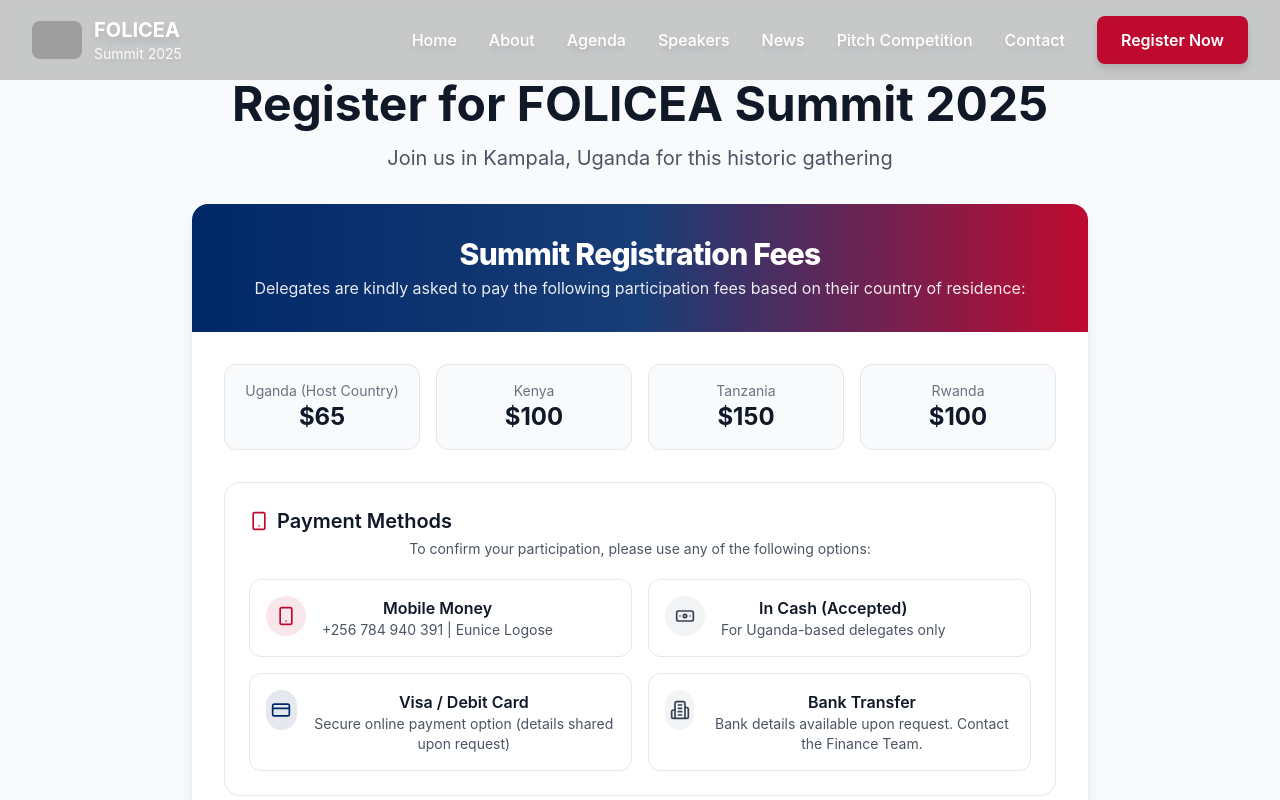
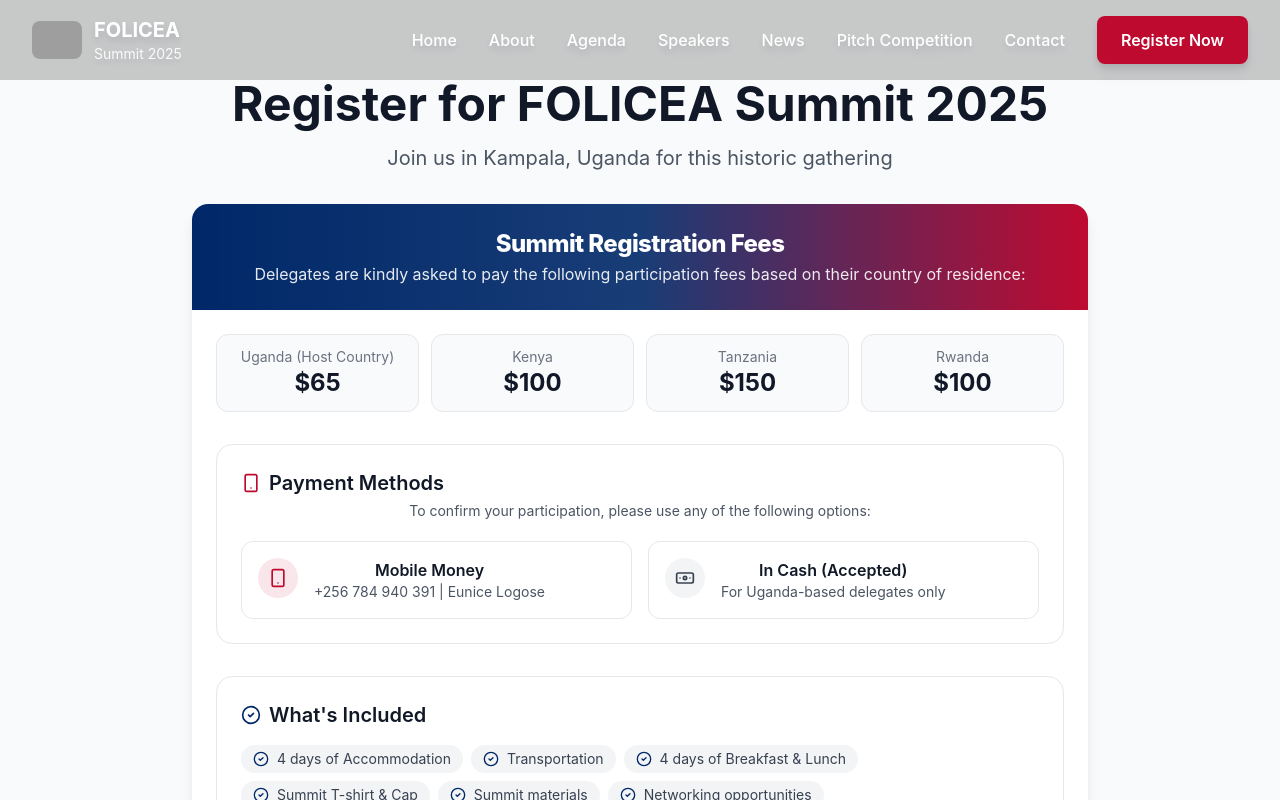
Before and after one commit to foliceasummit/folicea-summit-2025, a Next.js app: page /registration in a window 1280 px wide. Shown: the top 800 px of the page. Built offline with nearby package versions, Linux system fonts and the light colour scheme; grey boxes are pictures that could not be loaded.

Commit message:
Registration: remove Visa/Debit and Bank Transfer; add 'Access to the pitch competition'; reduce fees section height

```diff
--- a/pages/registration.tsx
+++ b/pages/registration.tsx
@@ -182,26 +182,26 @@ const RegistrationPage = () => {
             {/* Registration Fee Information */}
             <div className="rounded-2xl overflow-hidden mb-8 shadow-lg">
               {/* Header */}
-              <div className="bg-gradient-to-r from-liberian-blue via-liberian-blue/90 to-liberian-red text-white p-6 md:p-8">
-                <h2 className="text-2xl md:text-3xl font-extrabold tracking-tight">Summit Registration Fees</h2>
-                <p className="text-white/90 mt-1">Delegates are kindly asked to pay the following participation fees based on their country of residence:</p>
+              <div className="bg-gradient-to-r from-liberian-blue via-liberian-blue/90 to-liberian-red text-white p-4 md:p-6">
+                <h2 className="text-xl md:text-2xl font-extrabold tracking-tight">Summit Registration Fees</h2>
+                <p className="text-white/90 mt-0.5">Delegates are kindly asked to pay the following participation fees based on their country of residence:</p>
               </div>
               {/* Fees Grid */}
-              <div className="bg-white p-6 md:p-8">
-                <div className="grid grid-cols-1 sm:grid-cols-2 lg:grid-cols-4 gap-4">
-                  <div className="rounded-xl border border-gray-200 p-4 text-center bg-gray-50">
+              <div className="bg-white p-4 md:p-6">
+                <div className="grid grid-cols-1 sm:grid-cols-2 lg:grid-cols-4 gap-3">
+                  <div className="rounded-xl border border-gray-200 p-3 text-center bg-gray-50">
                     <p className="text-sm text-gray-500">Uganda (Host Country)</p>
                     <p className="text-2xl font-bold text-gray-900">$65</p>
                   </div>
-                  <div className="rounded-xl border border-gray-200 p-4 text-center bg-gray-50">
+                  <div className="rounded-xl border border-gray-200 p-3 text-center bg-gray-50">
                     <p className="text-sm text-gray-500">Kenya</p>
                     <p className="text-2xl font-bold text-gray-900">$100</p>
                   </div>
-                  <div className="rounded-xl border border-gray-200 p-4 text-center bg-gray-50">
+                  <div className="rounded-xl border border-gray-200 p-3 text-center bg-gray-50">
                     <p className="text-sm text-gray-500">Tanzania</p>
                     <p className="text-2xl font-bold text-gray-900">$150</p>
                   </div>
-                  <div className="rounded-xl border border-gray-200 p-4 text-center bg-gray-50">
+                  <div className="rounded-xl border border-gray-200 p-3 text-center bg-gray-50">
                     <p className="text-sm text-gray-500">Rwanda</p>
                     <p className="text-2xl font-bold text-gray-900">$100</p>
                   </div>
@@ -239,27 +239,9 @@ const RegistrationPage = () => {
                         </div>
                       </div>
 
-                      {/* Visa / Debit Card */}
-                      <div className="flex items-start gap-4 rounded-xl border border-gray-200 p-4 bg-white">
-                        <div className="h-10 w-10 rounded-full bg-liberian-blue/10 text-liberian-blue flex items-center justify-center">
-                          <CreditCard className="w-5 h-5" />
-                        </div>
-                        <div>
-                          <p className="font-semibold text-gray-900">Visa / Debit Card</p>
-                          <p className="text-sm text-gray-600">Secure online payment option (details shared upon request)</p>
-                        </div>
-                      </div>
+                      {/* Visa / Debit Card - removed per request */}
 
-                      {/* Bank Transfer */}
-                      <div className="flex items-start gap-4 rounded-xl border border-gray-200 p-4 bg-white">
-                        <div className="h-10 w-10 rounded-full bg-gray-100 text-gray-700 flex items-center justify-center">
-                          <Building2 className="w-5 h-5" />
-                        </div>
-                        <div>
-                          <p className="font-semibold text-gray-900">Bank Transfer</p>
-                          <p className="text-sm text-gray-600">Bank details available upon request. Contact the Finance Team.</p>
-                        </div>
-                      </div>
+                      {/* Bank Transfer - removed per request */}
                     </div>
                   </div>
 
@@ -278,6 +260,7 @@ const RegistrationPage = () => {
                         'Networking opportunities',
                         'Tour of Kampala historical sites',
                         'Official Invitation',
+                        'Access to the pitch competition',
                       ].map((item, idx) => (
                         <li key={idx} className="inline-flex items-center gap-2 rounded-full bg-gray-100 px-3 py-1 text-sm text-gray-700">
                           <CheckCircle2 className="w-4 h-4 text-liberian-blue" /> {item}
```
